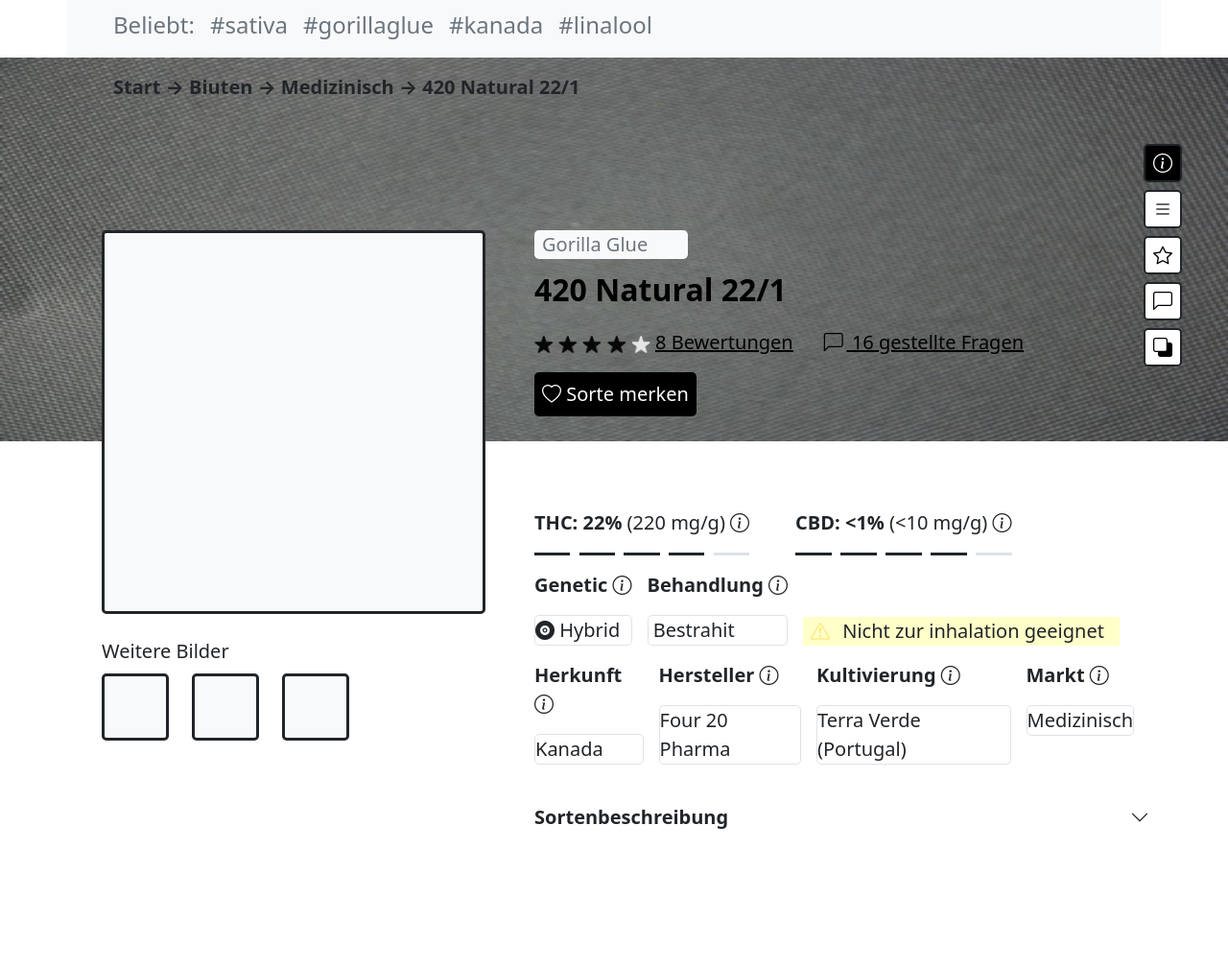
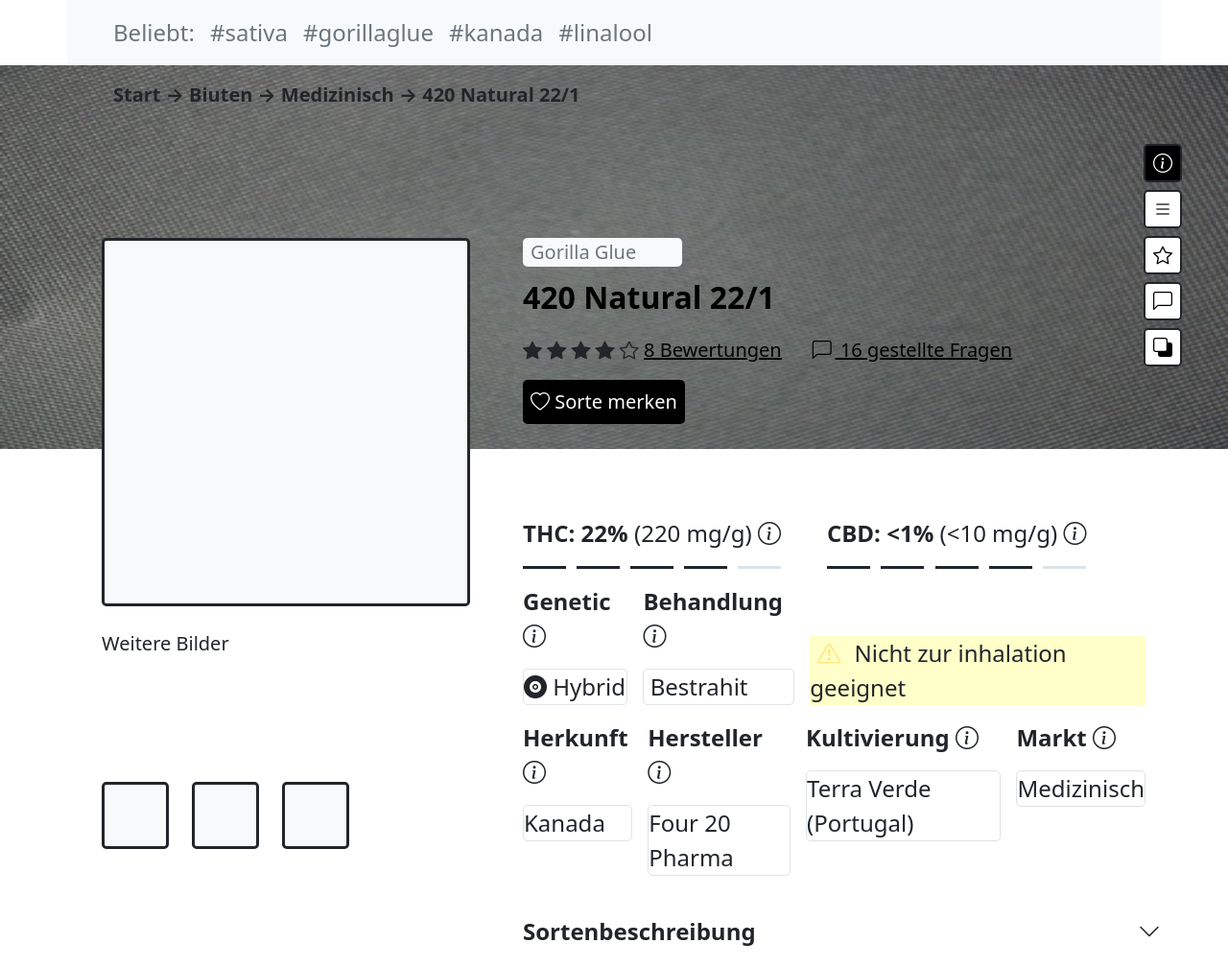
Before and after one commit to Svidzerska/bootstrap_example, a website: page index.html in a window 1280 px wide. Shown: the whole page at 96% size. Drawn offline with nearby package versions, Linux system fonts and the light colour scheme.

Commit message:
good view for big screen, refactoring

```diff
--- a/index.html
+++ b/index.html
@@ -16,90 +16,88 @@
 </head>
 
 <body>
-   <div class="fixed position-fixed d-flex flex-column align-items-end ps-0 pe-5 fs-5 w-100">
-      <div class="border rounded-3 border-dark border-2 mb-2"><a href="#"><i class="bi bi-info-circle"></i></a></div>
-      <div class="border rounded-3 border-dark border-2 mb-2 bg-white"><a href="#"><i class="bi bi-list"></i></a>
-      </div>
-      <div class="border rounded-3 border-dark border-2 mb-2 bg-white"><a href="#"><i class="bi bi-star"></i></a>
-      </div>
-      <div class="border rounded-3 border-dark border-2 mb-2 bg-white"><a href="#"><i class="bi bi-chat-left"></i></a>
-      </div>
-      <div class="border rounded-3 border-dark border-2 mb-2 bg-white"><a href="#"><i class="bi bi-subtract"></i></a>
-      </div>
-   </div>
+   <ul class="fixed position-fixed me-5 fs-5 list-unstyled">
+      <li class="border rounded-3 border-dark border-2 mb-2 bg-black">
+         <a href="#"><i class="bi bi-info-circle"></i></a>
+      </li>
+      <li class="border rounded-3 border-dark border-2 mb-2 bg-white">
+         <a href="#"><i class="bi bi-list"></i></a>
+      </li>
+      <li class="border rounded-3 border-dark border-2 mb-2 bg-white">
+         <a href="#"><i class="bi bi-star"></i></a>
+      </li>
+      <li class="border rounded-3 border-dark border-2 mb-2 bg-white">
+         <a href="#"><i class="bi bi-chat-left"></i></a>
+      </li>
+      <li class="border rounded-3 border-dark border-2 mb-2 bg-white">
+         <a href="#"><i class="bi bi-subtract"></i></a>
+      </li>
+   </ul>
 
-   <header class="container p-0">
-      <div class="tags ps-5 text-secondary bg-light d-flex flex-sm-row flex-column fs-4">
-         <p class="pe-3 pt-2 mt-0">Beliebt:</p>
-         <p class="pe-3 pt-2 mt-0">#sativa</p>
-         <p class="pe-3 pt-2 mt-0">#gorillaglue</p>
-         <p class="pe-3 pt-2 mt-0">#kanada</p>
-         <p class="pe-3 pt-2 mt-0">#linalool</p>
-      </div>
+   <header class="container ps-5 text-secondary bg-light d-flex flex-row fs-4">
+      <p class="pe-3 m-0 py-3">Beliebt:</p>
+      <p class="pe-3 m-0 py-3">#sativa</p>
+      <p class="pe-3 m-0 py-3">#gorillaglue</p>
+      <p class="pe-3 m-0 py-3">#kanada</p>
+      <p class="pe-3 m-0 py-3">#linalool</p>
    </header>
 
    <main>
-      <div class="picture-main position-relative">
-         <div class="picture-background w-100 m-auto">
+      <div class="picture-background w-100">
          <img src="images/gray-card-750px-01.jpg" alt="" class="w-100 h-100">
       </div>
+
+      <div class="main-text row container mx-auto p-0">
+         <div class="nav col-12 pt-3 ps-5 text-dark w-100">
+            <p class="fw-bolder fs-5">Start &rarr; Biuten &rarr; Medizinisch &rarr; 420 Natural 22/1</p>
          </div>
 
-      <div class="main_text row container position-relative mx-auto p-0">
-         <div class="nav col-12 mx-auto">
-            <div class="routes pb-5 ps-5 text-dark pt-3 w-100">
-               <p class="fw-bolder fs-5">Start &rarr; Biuten &rarr; Medizinisch &rarr; 420 Natural 22/1</p>
-            </div>
-         </div>
-         <div class="picture-main col-5 px-5">
-               <div class="row shadow-5">
+         <div class="picture-main col-5 row p-0 px-5">
             <div class="col-12 mb-1 p-0">
-                     <div class="lightbox border border-3 border-dark bg-light rounded-3">
+               <div class="lightbox border border-3 border-dark rounded-3 bg-light ">
                   <img src="" alt="" srcset="" class="active w-100">
                </div>
                <p class="mb-0 pt-4 fs-5">Weitere Bilder</p>
             </div>
-                  <div class="lightbox-small me-4 col-3 mt-1 border border-3 border-dark bg-light rounded-3">
+            <div class="lightbox-small me-4 col-3 mt-1 border border-3 border-dark rounded-3 bg-light ">
                <img src="" alt="" srcset="" class="active w-100">
             </div>
-                  <div class="lightbox-small me-4 col-3 mt-1 border border-3 border-dark bg-light rounded-3">
+            <div class="lightbox-small me-4 col-3 mt-1 border border-3 border-dark rounded-3 bg-light ">
                <img src="" alt="" srcset="" class="w-100">
             </div>
-                  <div class="lightbox-small me-4 col-3 mt-1 border border-3 border-dark bg-light rounded-3">
+            <div class="lightbox-small me-4 col-3 mt-1 border border-3 border-dark rounded-3 bg-light ">
                <img src="" alt="" srcset="" class="w-100">
             </div>
             <div class="lightbox-small me-4 col-3 mt-1 ">
             </div>
          </div>
-         </div>
 
-         <div class="main_info col-7 fs-5">
-            <div class="info_named mb-5 pb-5">
+         <div class="main-info col-7 fs-5 ps-4 pe-0 flex-grow-1">
+            <div class="info-named mb-5 pb-5">
                <p class="bg-light border-1 border-light rounded-3 text-secondary ps-2 w-25 m-0">Gorilla Glue</p>
                <p class="text-black fw-bold fs-2 p-0 my-2">420 Natural 22/1</p>
                <div class="d-flex flex-column flex-sm-row my-3">
                   <div class="stars pe-2">
-                     <span><img src="images/Star_black.png" alt="" srcset=""></span>
-                     <span><img src="images/Star_black.png" alt="" srcset=""></span>
-                     <span><img src="images/Star_black.png" alt="" srcset=""></span>
-                     <span><img src="images/Star_black.png" alt="" srcset=""></span>
-                     <span><img src="images/Star_gray.png" alt="" srcset=""></span>
+                     <span><i class="bi bi-star-fill"></i></span>
+                     <span><i class="bi bi-star-fill"></i></span>
+                     <span><i class="bi bi-star-fill"></i></span>
+                     <span><i class="bi bi-star-fill"></i></span>
+                     <span><i class="bi bi-star"></i></span>
                      <a href="#" class="text-black">
                         <span class="pe-2 text-decoration-underline m-0">8 Bewertungen</span>
                      </a>
                   </div>
 
-                  <a href="#" class="text-black message">
-                     <p class="text-decoration-underline m-0 ps-3"><i class="bi bi-chat-left pe-1"></i> 16
-                        gestellte Fragen</p>
-                  </a>
+                  <p class="text-decoration-underline m-0 ps-3">
+                     <a href="#" class="text-black message"><i class="bi bi-chat-left pe-1"></i> 16 gestellte Fragen</a>
+                  </p>
                </div>
                <button class="bg-black rounded-3 text-white border-0 p-2">
                   <i class="bi bi-heart"></i> Sorte merken
                </button>
             </div>
 
-            <div class="info_detailed">
+            <div class="info_detailed fs-4">
                <div class="d-flex mt-4 mb-3">
                   <div class="pe-5">
                      <p>
--- a/scss/style.scss
+++ b/scss/style.scss
@@ -2,10 +2,12 @@ body {
    font-size: 12px;
 }
 
-.fixed  {
+.fixed {
    top: 150px;
+   right: 0;
    z-index: 999;
-   div {
+
+   li {
       width: 40px;
       height: 40px;
       display: flex;
@@ -19,29 +21,33 @@ body {
       }
    }
 
-   div:first-child {
-      background-color: black;
+   li:first-child {
       a {
          color: white;
       }
    }
 }
 
+
+main {
    .picture-background {
       height: 400px;
       z-index: -999;
    }
 
-.main_text {
+   .main-text {
       transform: translateY(-400px);
+
       .nav {
          height: 180px;
       }
 
       .picture-main {
          .lightbox {
-         width: 400px;
-         height: 400px;
+            max-width: 450px;
+            width: 30vw;
+            max-height: 450px;
+            height: 30vw;
             border-radius: 20px;
          }
 
@@ -51,10 +57,8 @@ body {
          }
       }
    }
+}
 
-.main_info {
-   top: 10px;
-}
 
 .stars img {
    width: 20px;
@@ -69,6 +73,7 @@ body {
 
 .warning {
    background-color: rgb(255, 255, 201);
+
    i {
       color: rgb(255, 231, 124);
    }
```
Also changed, not shown: css/style.css. Lines whose indentation alone changed are shown as unchanged.
